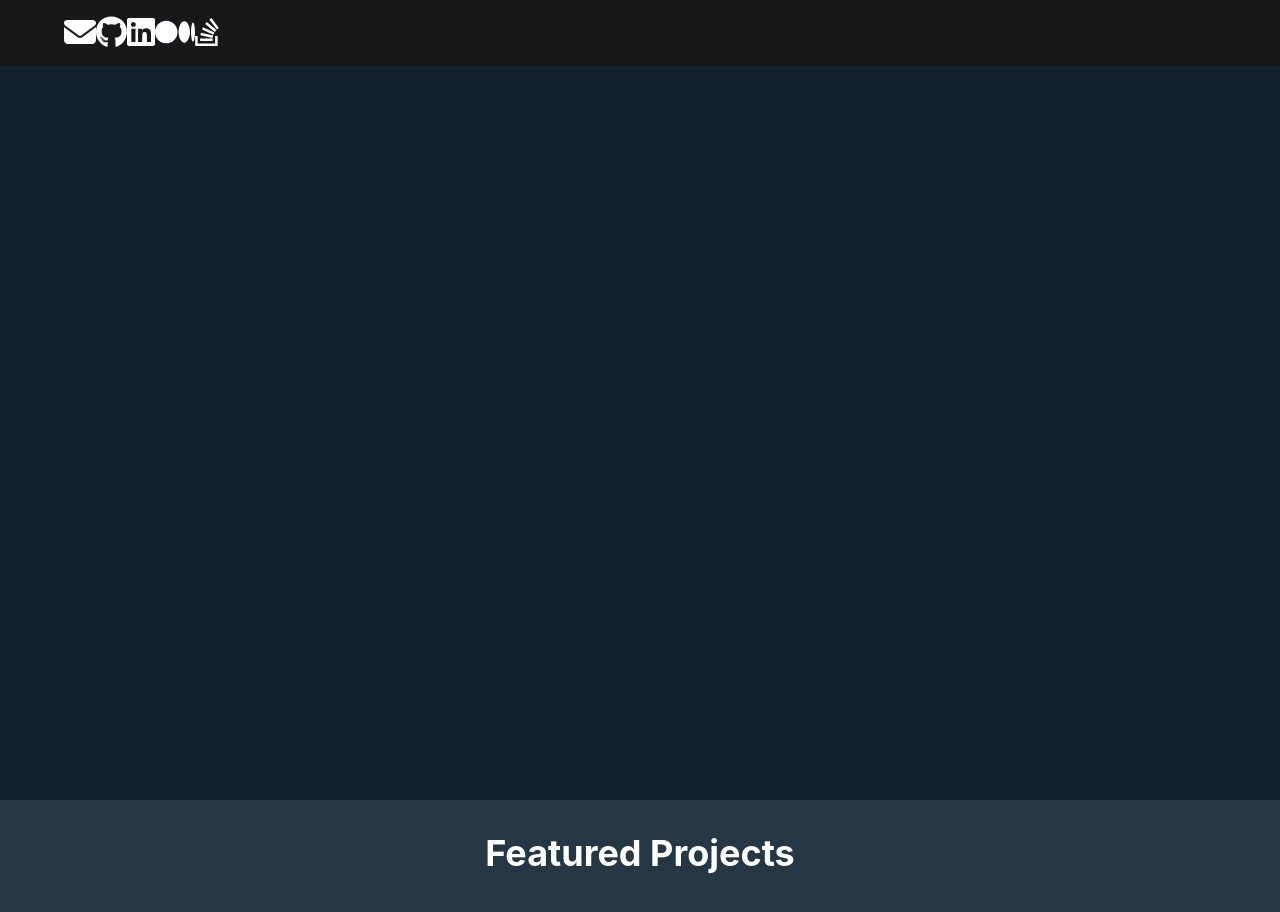
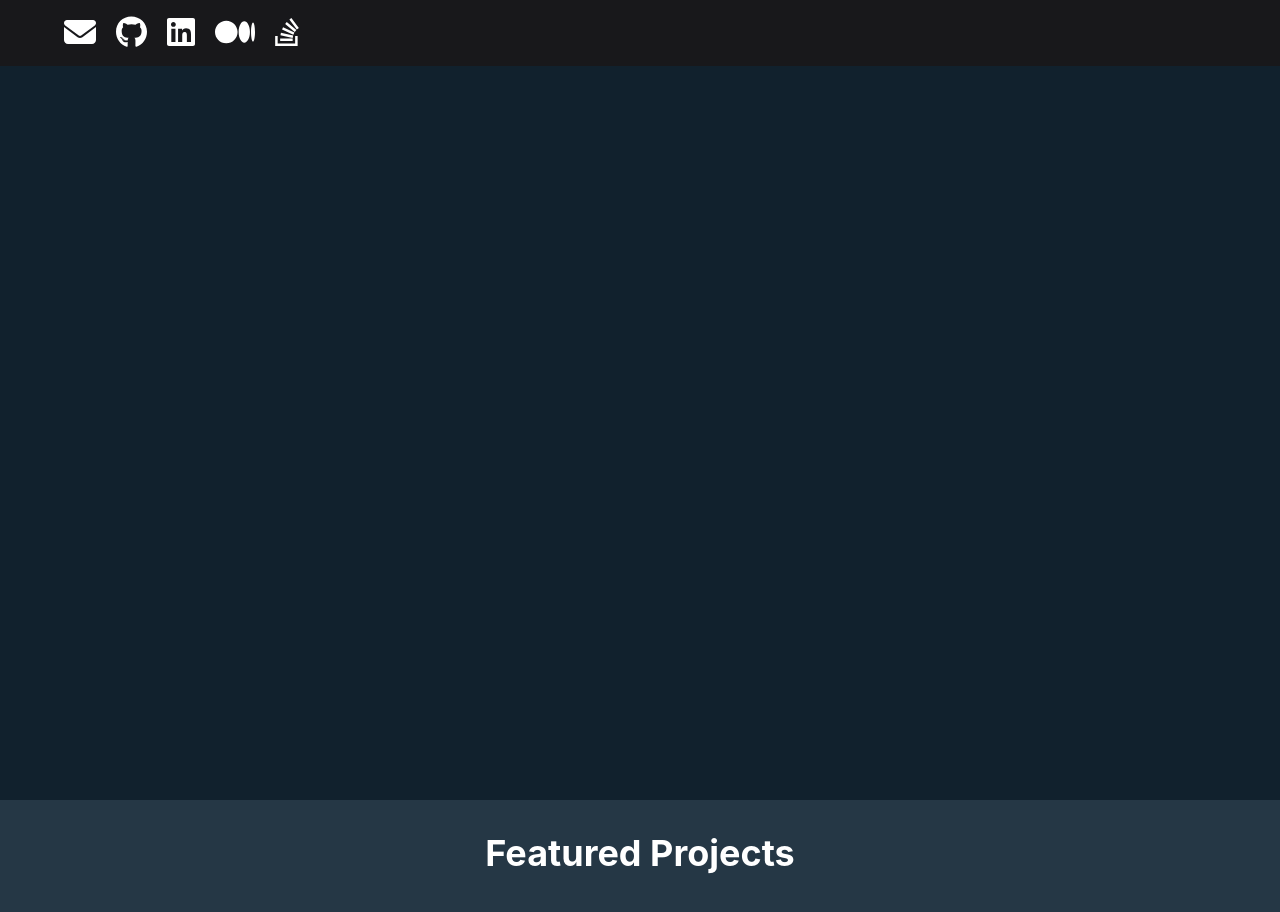
Before and after one commit to lqrz/advanced_react, a React (Create React App) app: page / in a window 1280 px wide. Shown: the top 912 px of the page. Built offline with nearby package versions, Linux system fonts and the light colour scheme.

Commit message:
change navbar items spacing

```diff
--- a/src/components/Header.js
+++ b/src/components/Header.js
@@ -7,7 +7,7 @@ import {
   faMedium,
   faStackOverflow,
 } from "@fortawesome/free-brands-svg-icons";
-import { Box, HStack, Link } from "@chakra-ui/react";
+import { Box, HStack, Link, color } from "@chakra-ui/react";
 
 const socials = [
   {
@@ -36,6 +36,25 @@ const socials = [
     url: "https://stackoverflow.com",
   },
 ];
+
+const StyleNavElements = ({ children, margin }) => {
+  // modifies the style props of the children params.
+  const newStyle = {
+    marginLeft: `${margin}px`,
+  };
+  return (
+    <>
+      {React.Children.map(children, (c, ix) => {
+        return React.cloneElement(c, {
+          style: {
+            ...c.props.style,
+            ...(ix > 0 ? newStyle : {}),
+          },
+        });
+      })}
+    </>
+  );
+};
 
 const Header = () => {
   const handleClick = (anchor) => () => {
@@ -69,11 +88,13 @@ const Header = () => {
           alignItems="center"
         >
           <nav>
+            <StyleNavElements margin="20">
               {socials.map((x) => (
                 <a key={x.id} href={x.url} target="_blank">
                   <FontAwesomeIcon icon={x.icon} size="2x" />
                 </a>
               ))}
+            </StyleNavElements>
           </nav>
           <nav>
             <HStack spacing={8}>
```
Lines whose indentation alone changed are shown as unchanged.
